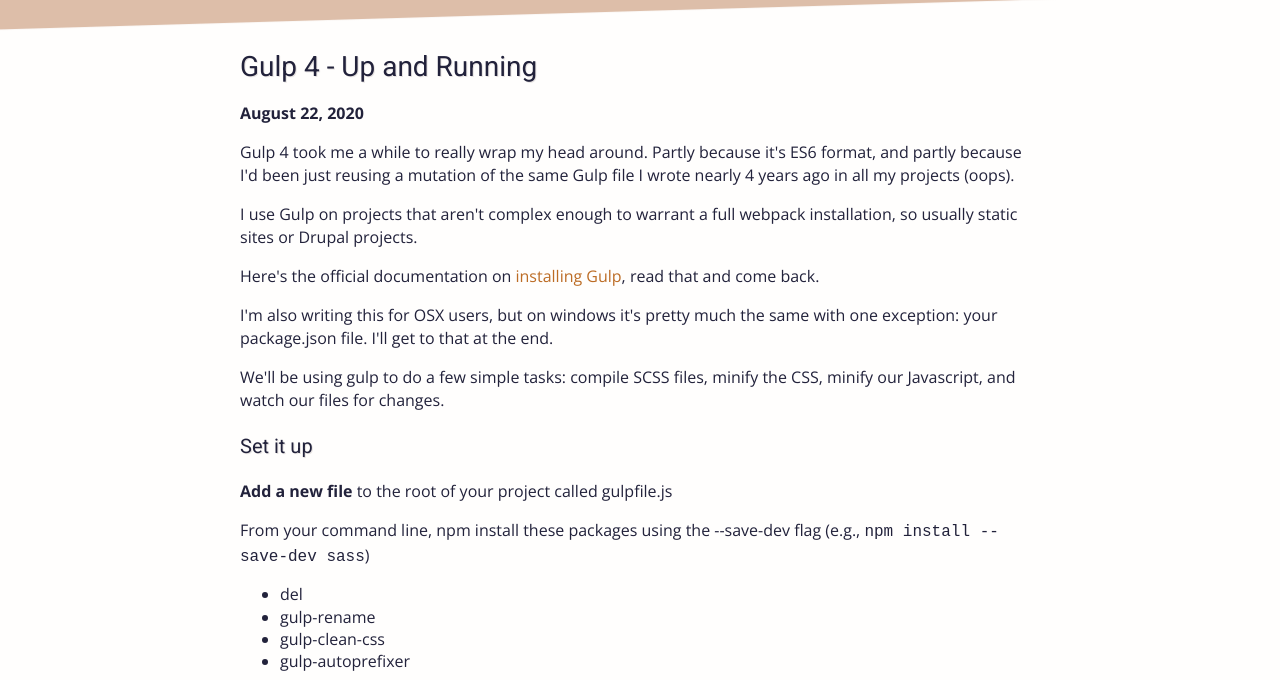
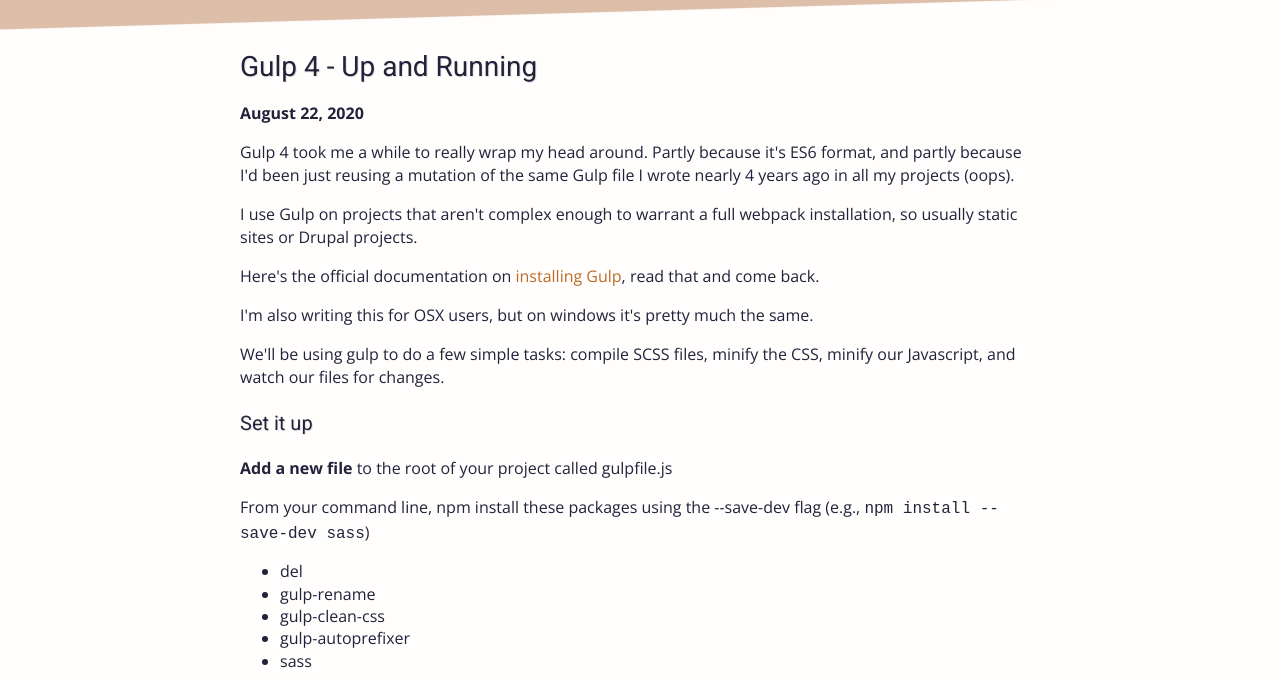
Before and after one commit to vincevince1006/vnncctt-site, a Gatsby site: page /gulp4-up-running/ in a window 1280 px wide. Shown: the part 94-774 px from the top of the page. Built offline with nearby package versions, Linux system fonts and the light colour scheme; Gatsby itself is replaced by a stand-in of ours; some packages are replaced by stand-ins of ours.

Commit message:
content update for gulp post

```diff
--- a/content/blog/gulp4-up-running/index.md
+++ b/content/blog/gulp4-up-running/index.md
@@ -10,7 +10,7 @@ I use Gulp on projects that aren't complex enough to warrant a full webpack inst
 
 Here's the official documentation on [installing Gulp](https://gulpjs.com/docs/en/getting-started/quick-start/), read that and come back.
 
-I'm also writing this for OSX users, but on windows it's pretty much the same with one exception: your package.json file. I'll get to that at the end.
+I'm also writing this for OSX users, but on windows it's pretty much the same.
 
 We'll be using gulp to do a few simple tasks: compile SCSS files, minify the CSS, minify our Javascript, and watch our files for changes.
 
```
